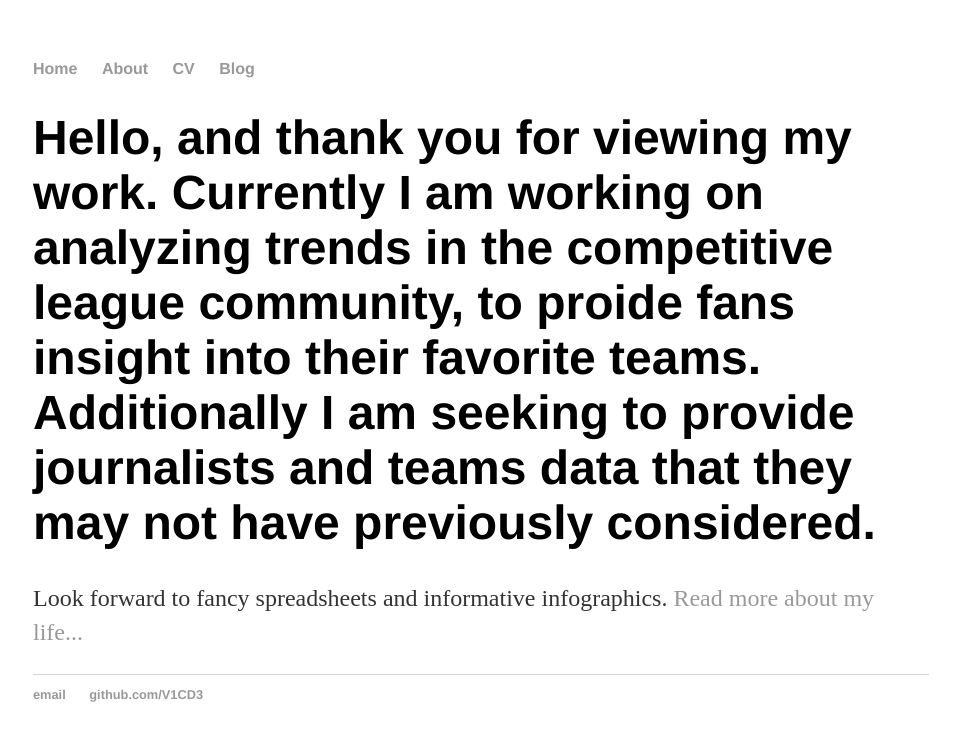
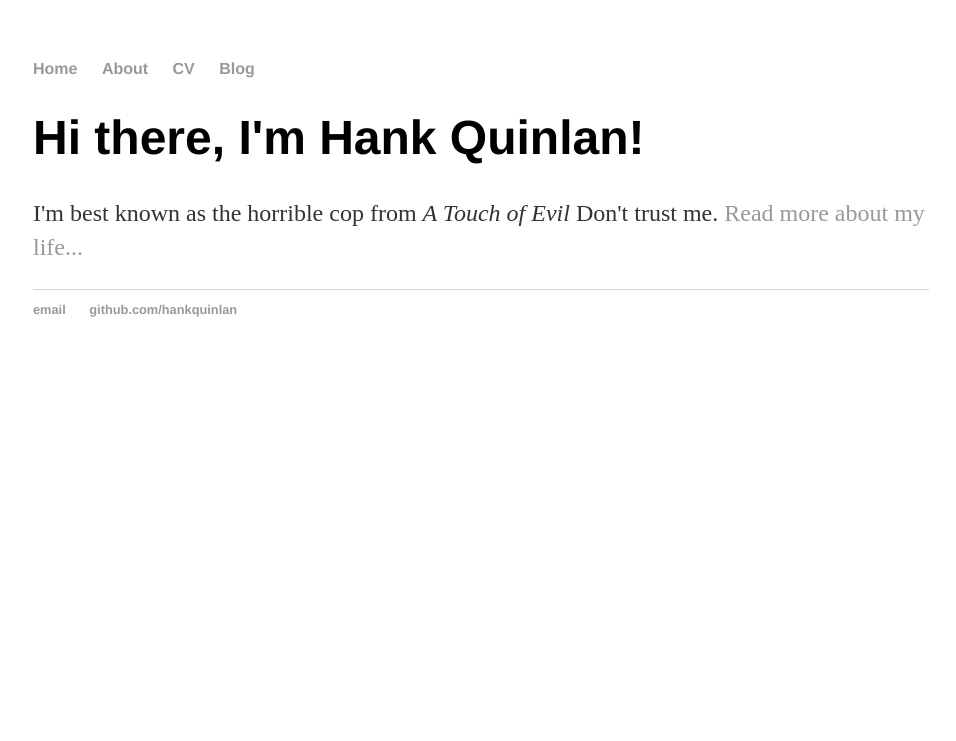
Before and after one commit to v1cd3/v1cd3.github.io, a Jekyll site: the page built from index.html, in a window 1280 px wide. Shown: the top 741 px of the page, without its empty margins (159-1115 px from the left). Built offline with Jekyll 4.4.1, drawn with Linux system fonts in a browser that asks for light colours.

Commit message:
Update index.html

```diff
--- a/index.html
+++ b/index.html
@@ -1,31 +1,8 @@
-<!DOCTYPE html>
-<html>
-	<head>
-		<title>League Analysis 0.1a</title>
-		<!-- link to main stylesheet -->
-		<link rel="stylesheet" type="text/css" href="/css/main.css"
->
-	</head>
-	<body>
-		<nav>
-    		<ul>
-        		<li><a href="/">Home</a></li>
-	        	<li><a href="/about">About</a></li>
-        		<li><a href="/cv">CV</a></li>
-        		<li><a href="/blog">Blog</a></li>
-    		</ul>
-		</nav>
-		<div class="container">
-    		<div class="blurb">
-        		<h1>Hello, and thank you for viewing my work. Currently I am working on analyzing trends in the competitive league community, to proide fans insight into their favorite teams. Additionally I am seeking to provide journalists and teams data that they may not have previously considered.</h1>
-				<p>Look forward to fancy spreadsheets and informative infographics. <a href="/about">Read more about my life...</a></p>
-    		</div><!-- /.blurb -->
-		</div><!-- /.container -->
-		<footer>
-    		<ul>
-        		<li><a href="mailto:V1CD3@yahoo.com">email</a></li>
-        		<li><a href="https://github.com/V1CD3">github.com/V1CD3</a></li>
-			</ul>
-		</footer>
-	</body>
-</html>
+---
+layout: default
+title: v1cd3
+---
+<div class="blurb">
+	<h1>Hi there, I'm Hank Quinlan!</h1>
+	<p>I'm best known as the horrible cop from <em>A Touch of Evil</em> Don't trust me. <a href="/about">Read more about my life...</a></p>
+</div><!-- /.blurb -->
```
